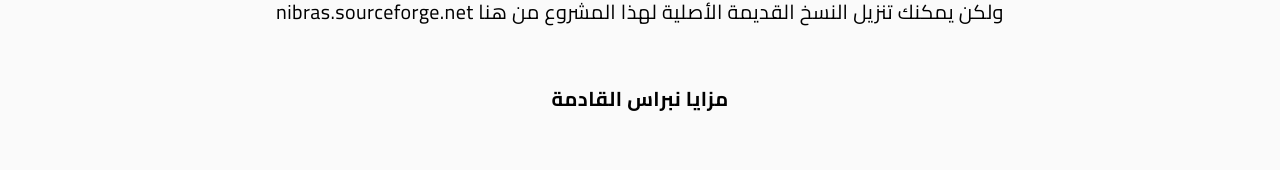
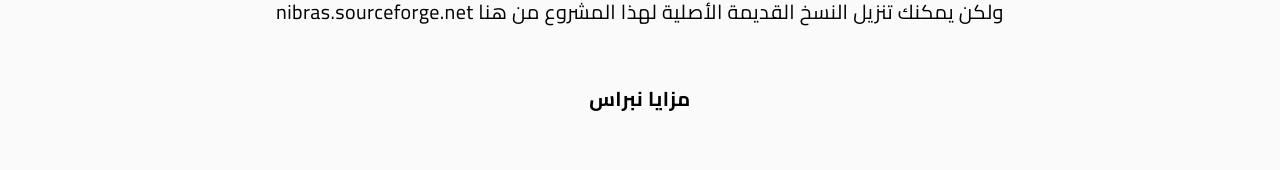
Before and after one commit to walidamriou/Nibras, a plain HTML site: page index.html in a window 1280 px wide. Shown: the part 686-856 px from the top of the page. Drawn offline with nearby package versions, Linux system fonts and the light colour scheme; no server answers.

Commit message:
Update index.html

```diff
--- a/index.html
+++ b/index.html
@@ -231,7 +231,7 @@ $('#txt-search').keyup(function(){
     </h5>
 
     <h5 style="margin:50px;line-height: initial;">
-      <b> مزايا نبراس القادمة</b><br>
+      <b> مزايا نبراس </b><br>
       </h5>
       <br>
 
```
